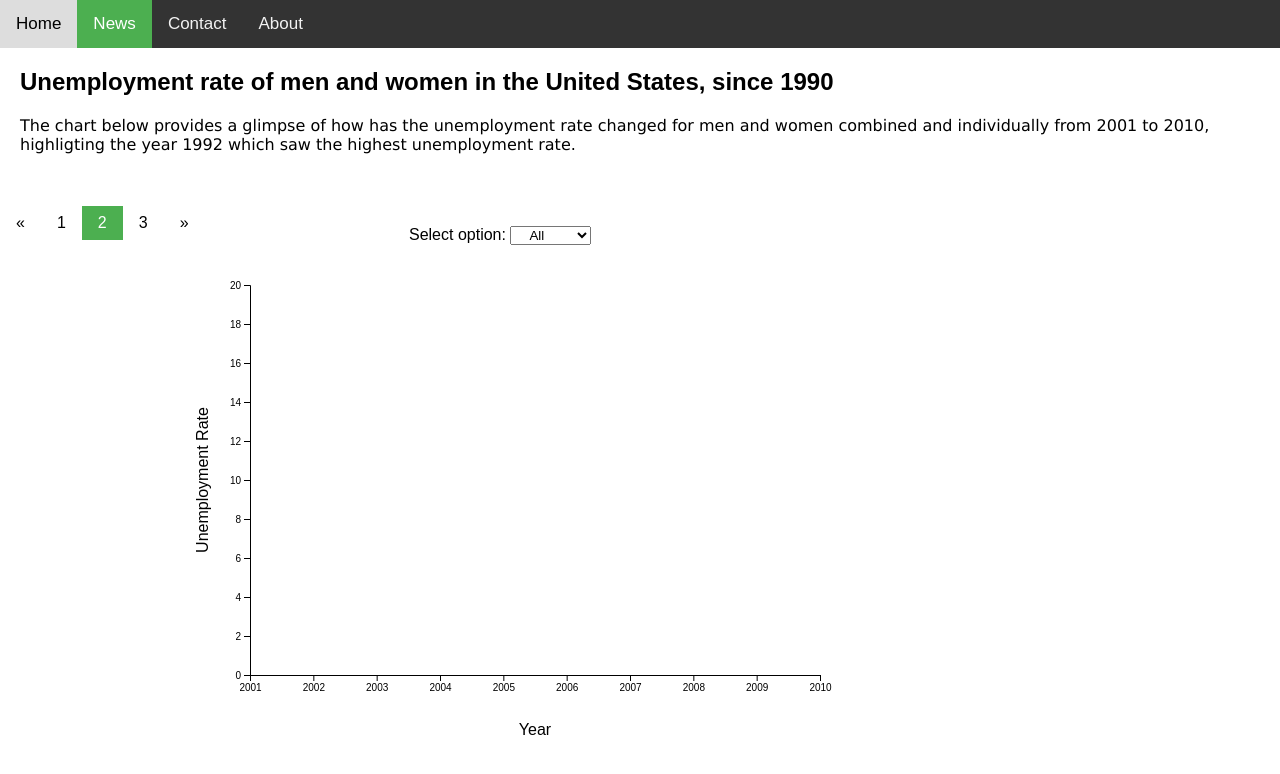
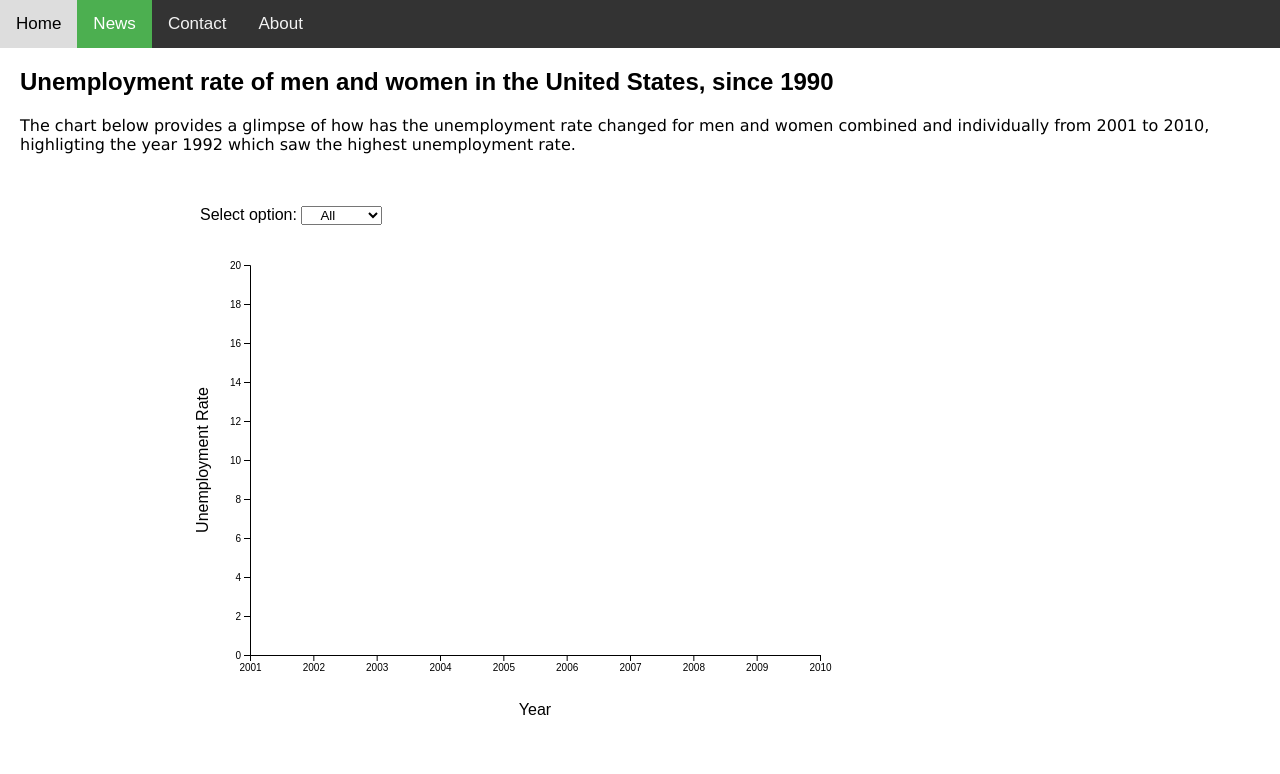
Before and after one commit to arushig6/webpage2, a plain HTML site: page index.html in a window 1280 px wide. Drawn offline with nearby package versions, Linux system fonts and the light colour scheme; no server answers.

Commit message:
Update index.html

```diff
--- a/index.html
+++ b/index.html
@@ -74,13 +74,7 @@ body {
 </div>
 
 
-<div class="pagination">
-  <a href="">&laquo;</a>
-  <a href="file:///Users/manavgarg/Desktop/WebPage1.html">1</a>
-  <a href="file:///Users/manavgarg/Desktop/WebPage2.html" class="active">2</a>
-  <a href="file:///Users/manavgarg/Desktop/WebPage3.html">3</a>
-  <a href="#">&raquo;</a>
-</div>
+
 
 </body>
 </html>
```
